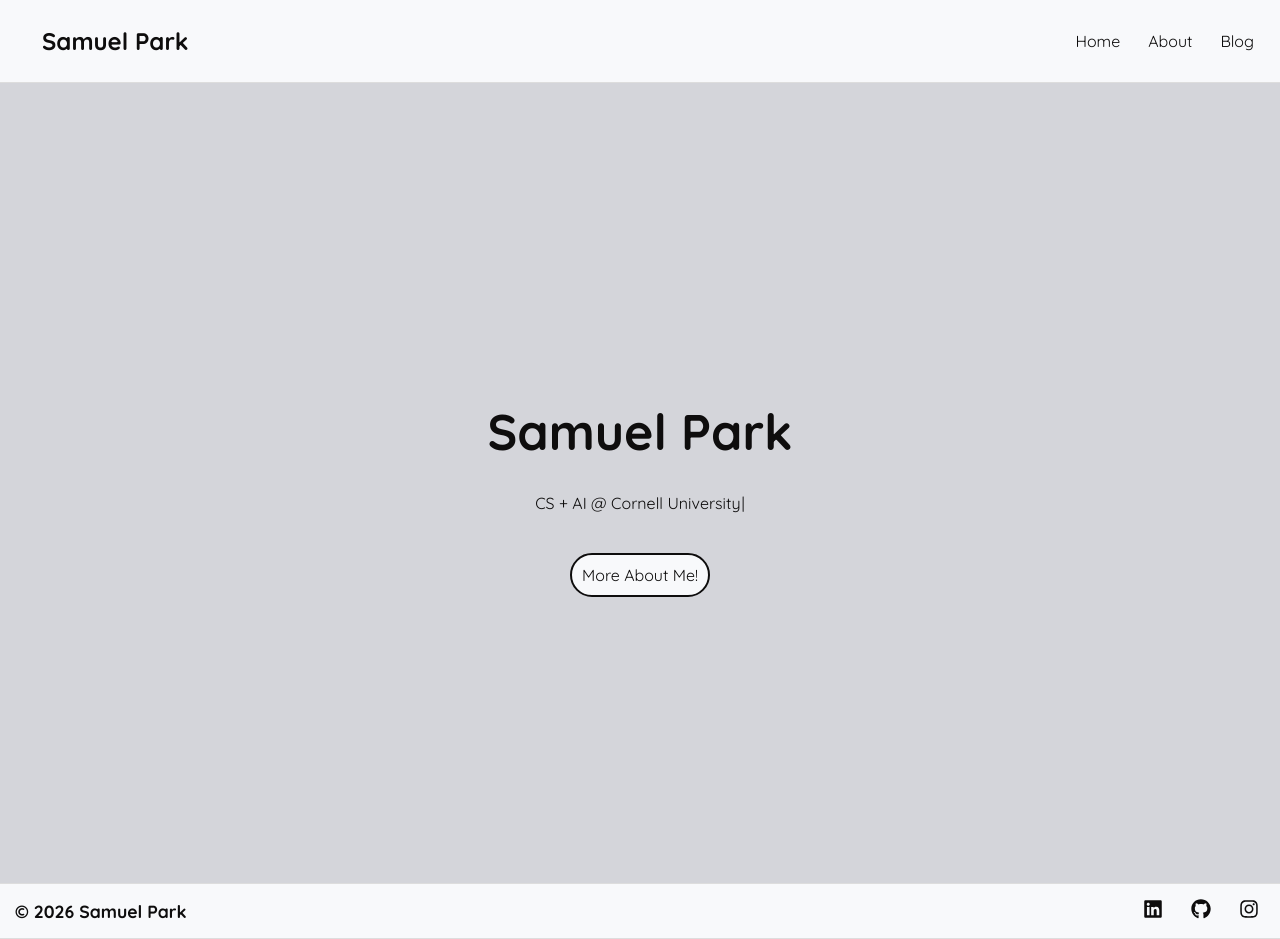
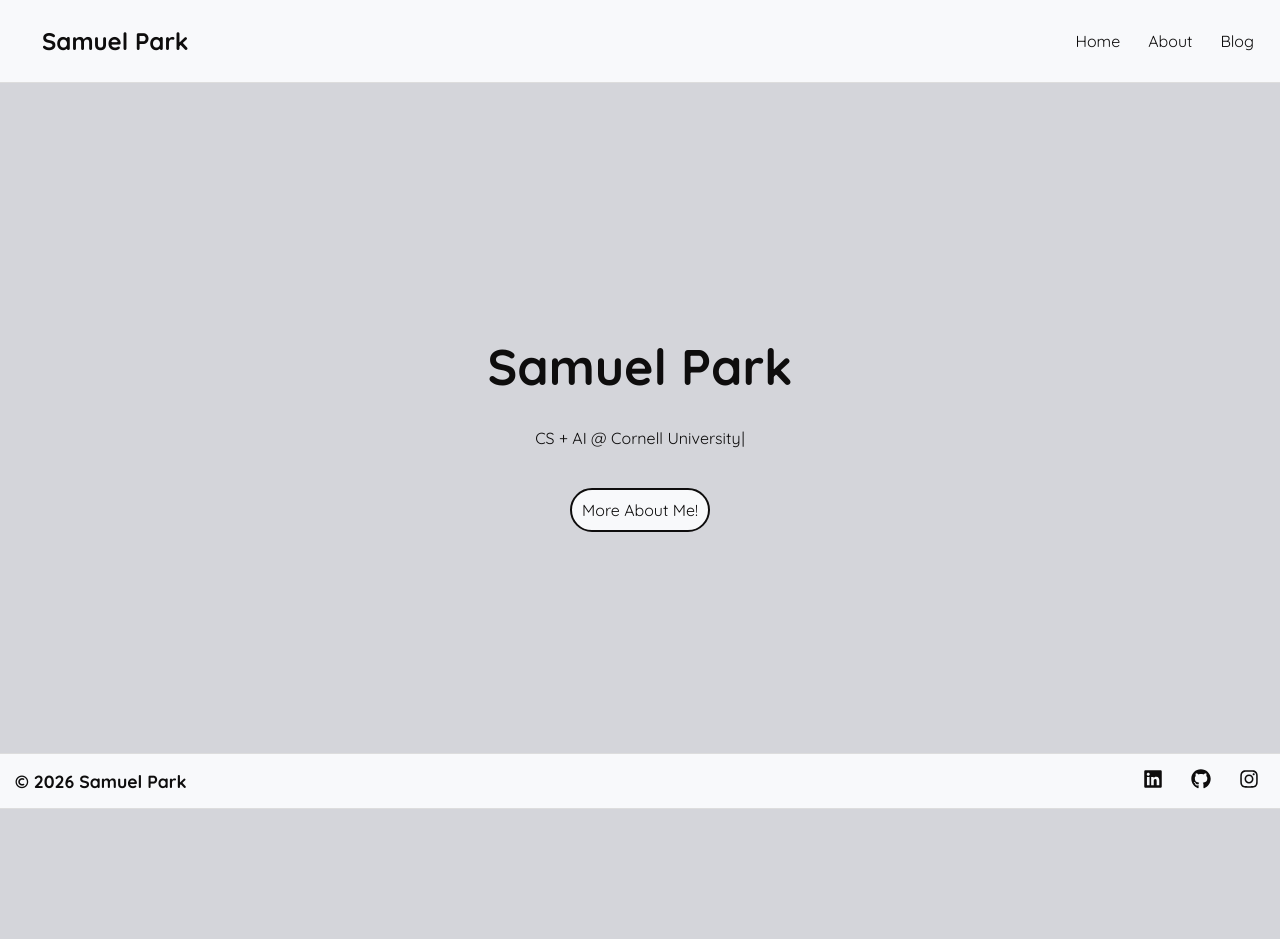
Before and after one commit to samparkk13/parksamuel.com, a React (Create React App) app: page / in a window 1280 px wide. After the commit the page ends 809 px from the top, so only its background shows below. Built offline with nearby package versions, Linux system fonts and the light colour scheme.

Commit message:
limited home page scrolling

```diff
--- a/src/components/Home/Home.css
+++ b/src/components/Home/Home.css
@@ -1,10 +1,8 @@
 .home-container {
     background-color: rgb(212, 213, 218);
     width: 100vw;
-    min-height: 100vh;
-    overflow-y: auto;
-    overflow-x: hidden;
-    padding: -200px;
+    height: calc(100vh - 130px);
+    overflow: hidden;
     display: flex;
     flex-direction: column;
     justify-content: center;
```
Also changed, not shown: src/App.js (line endings or trailing spaces).
